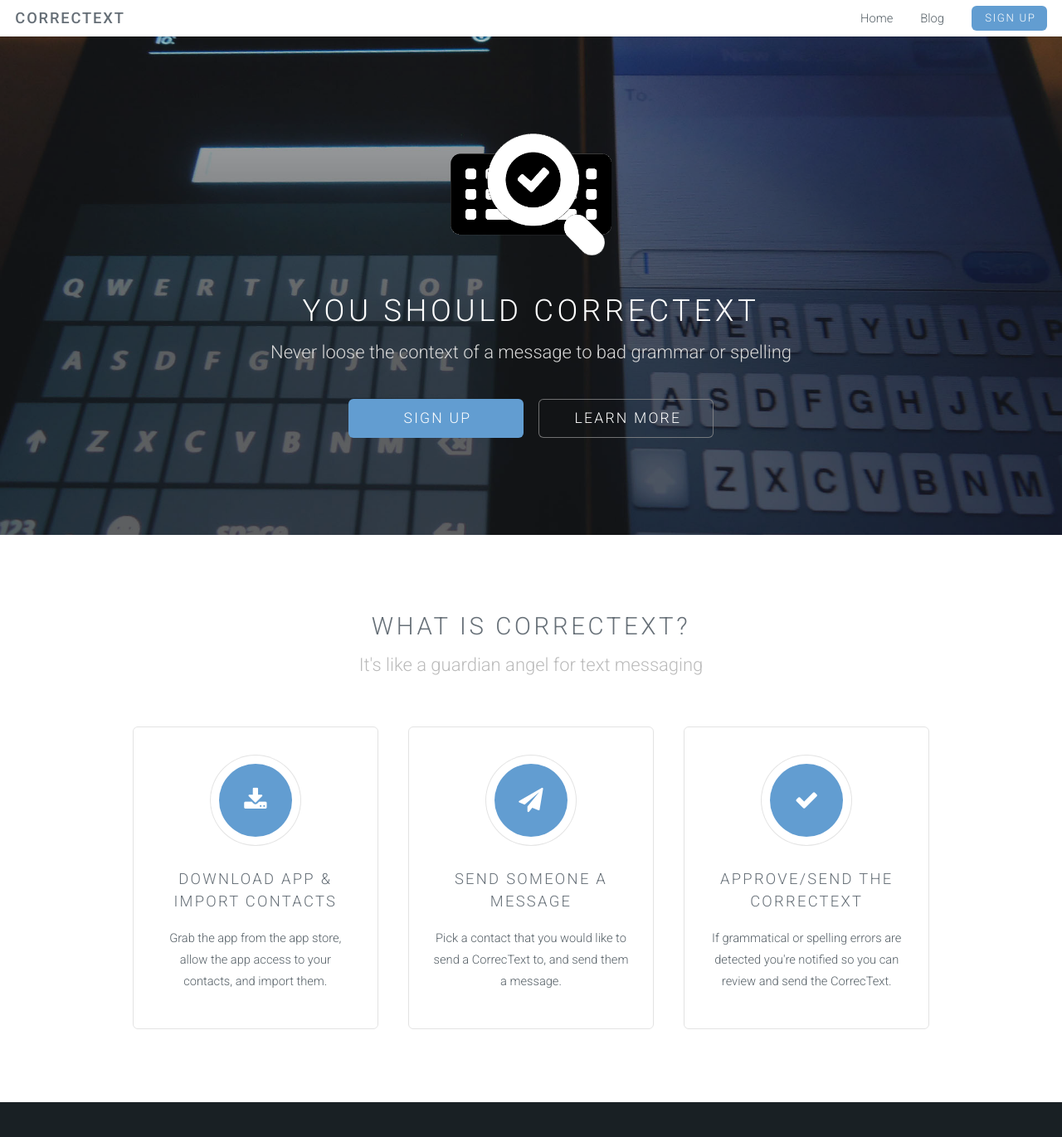
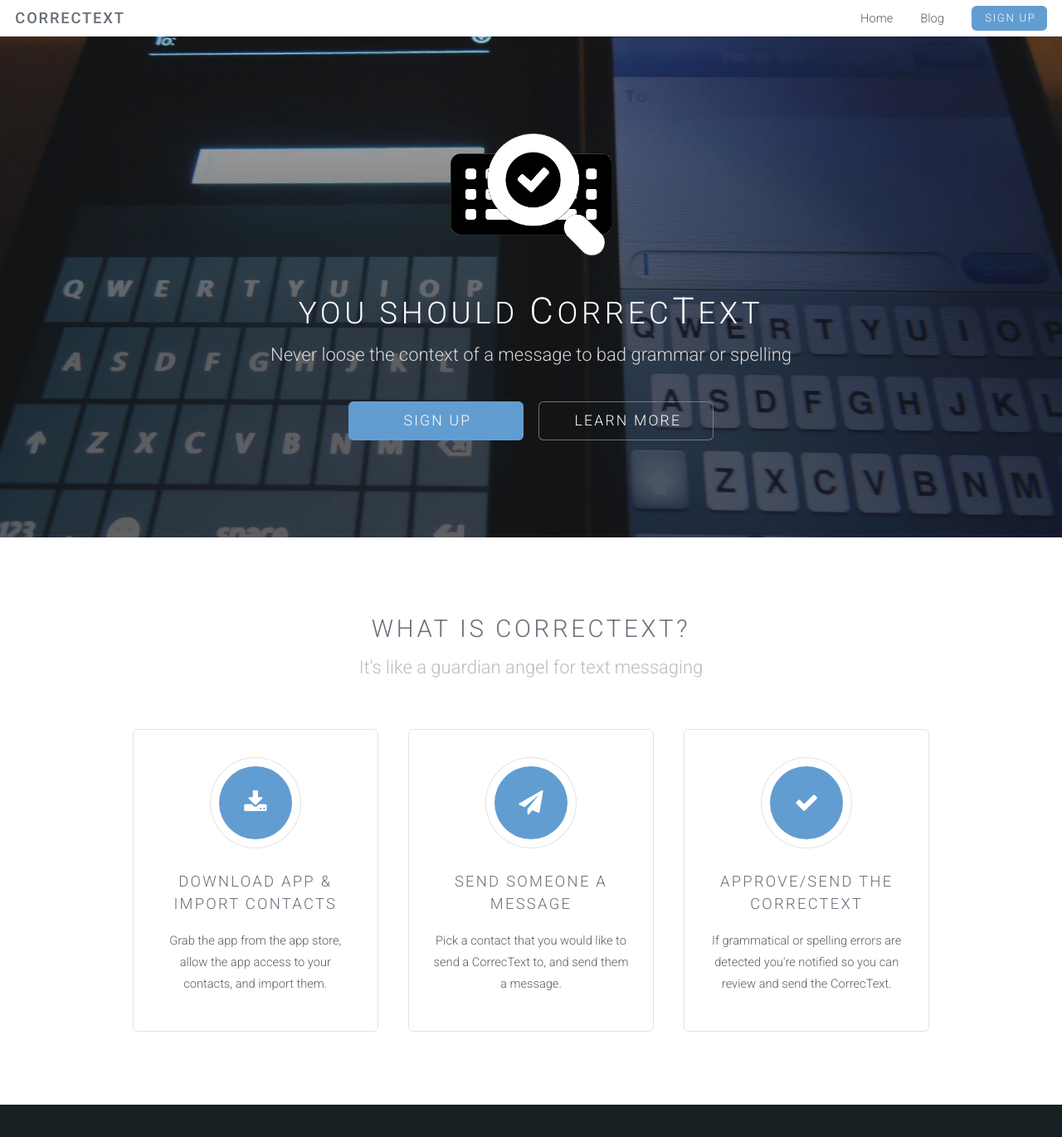
Before and after one commit to LevlUp/correctext, a Jekyll site: the page built from index.html, in a window 1280 px wide and 1400 px high. Shown: the top 1371 px of the window at 83% size. Built offline with Jekyll 4.4.1, drawn with Linux system fonts in a browser that asks for light colours.

Commit message:
fix styling

```diff
--- a/css/style.css
+++ b/css/style.css
@@ -1028,7 +1028,7 @@
 				height: 10em;
 			}
 			#banner .inner .correctext{
-				size: 120%;
+				font-size: 120%;
 			}
 
 		#banner h2, #banner h3, #banner h4, #banner h5, #banner h6 {
```
